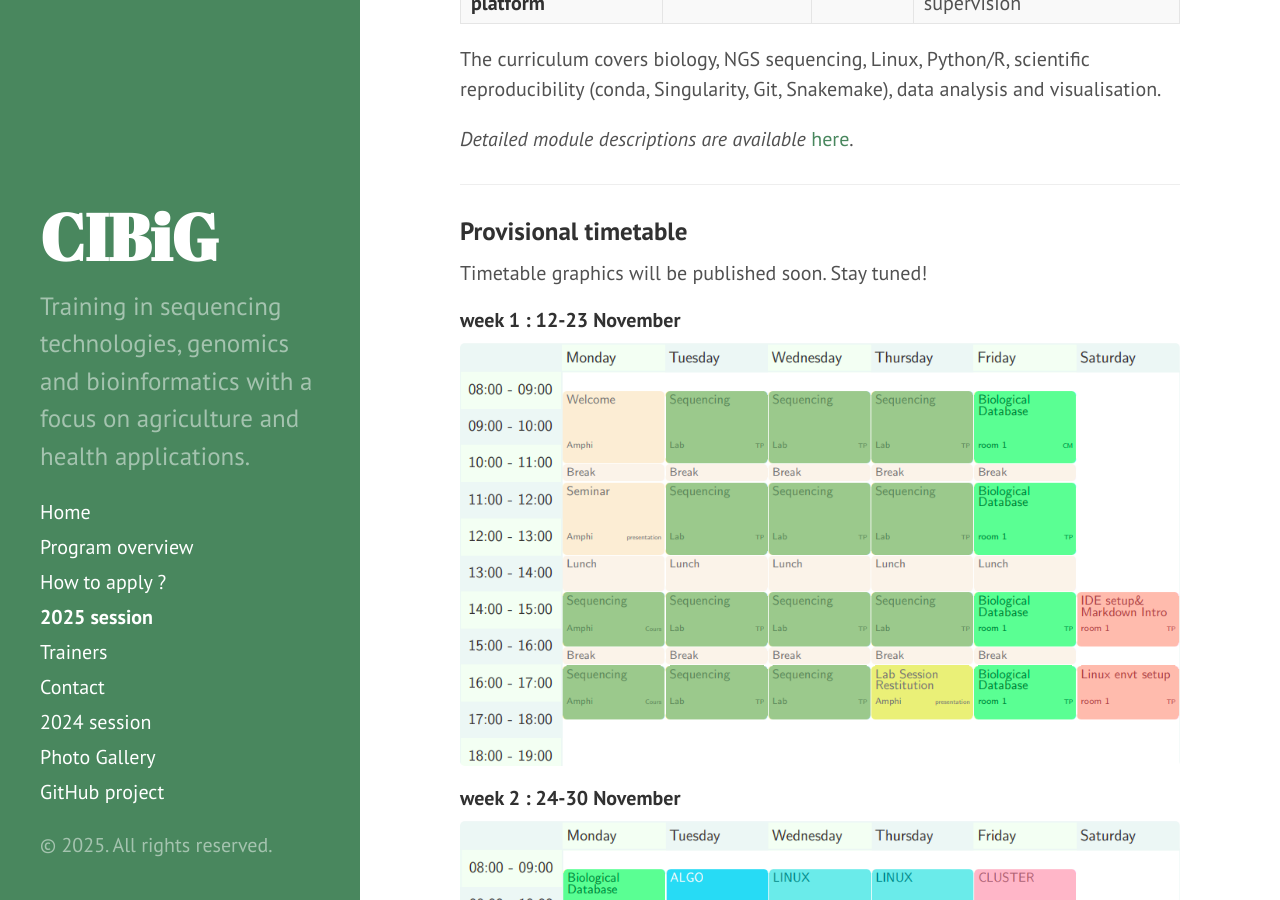
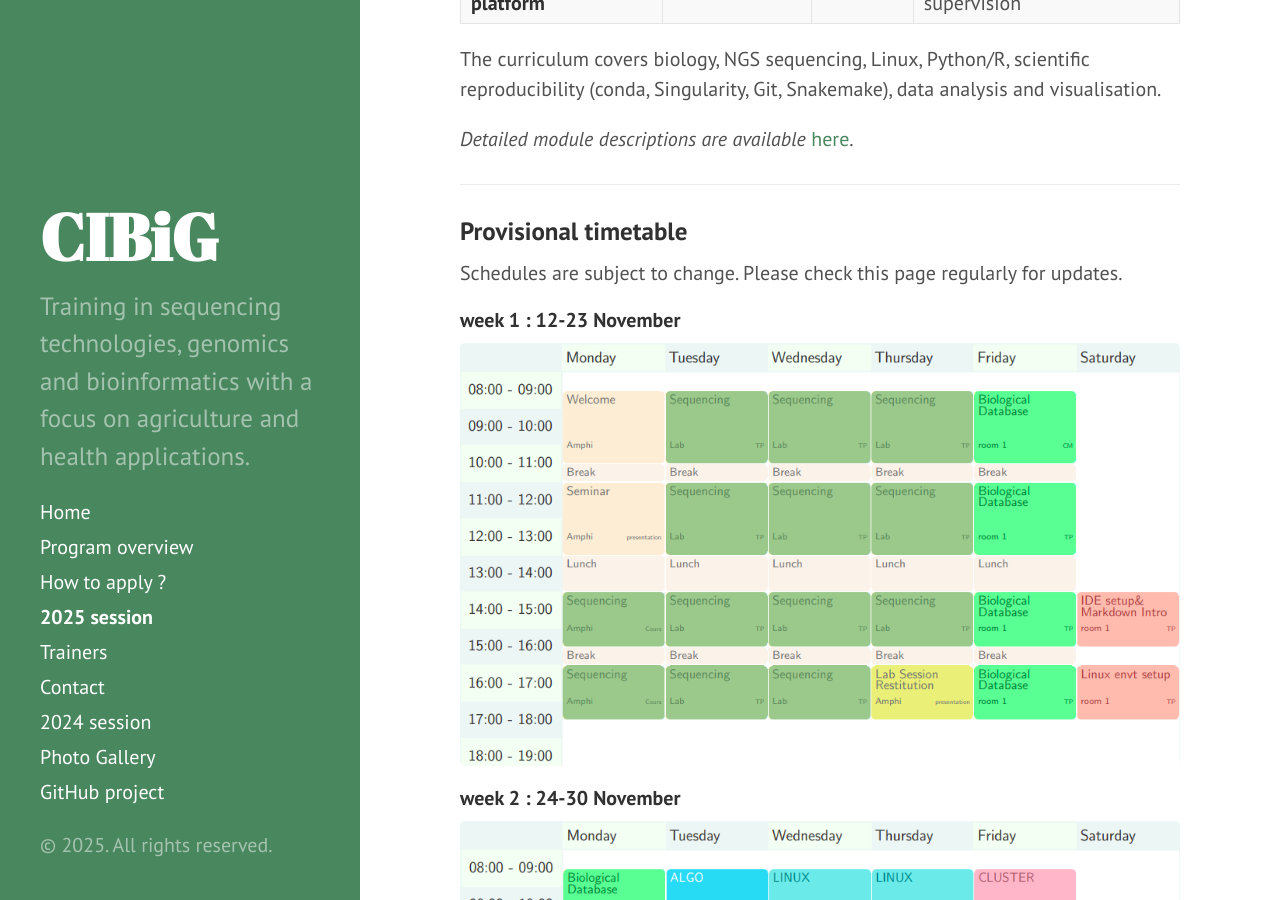
Before and after one commit to wave-centre/cibig, a Jekyll site: the page built from docs/03-2025.md, in a window 1280 px wide and 900 px high, scrolled down 592 px. Built offline with Jekyll 4.4.1, drawn with Linux system fonts in a browser that asks for light colours.

Commit message:
Update 03-2025.md

```diff
--- a/docs/03-2025.md
+++ b/docs/03-2025.md
@@ -22,7 +22,7 @@ The curriculum covers biology, NGS sequencing, Linux, Python/R, scientific repro
 
 ### Provisional timetable
 
-Timetable graphics will be published soon. Stay tuned!
+Schedules are subject to change. Please check this page regularly for updates.
 
 #### week 1 : 12-23 November
 ![Week1](/assets/img/2025-schedule-week1.png)
```
